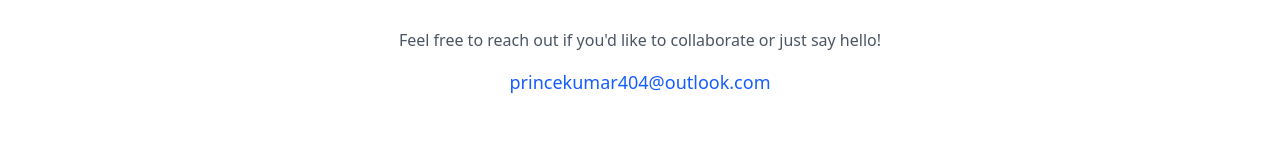
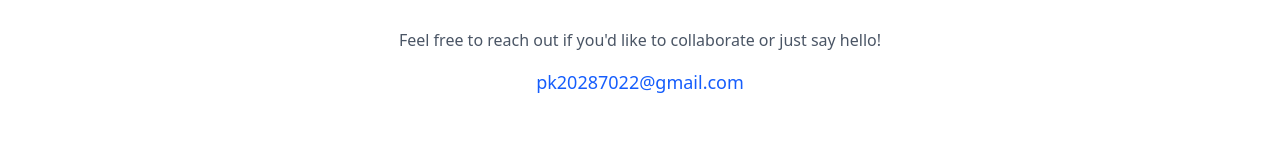
Before and after one commit to Prince-2028/My-websites, a React (Vite) app: page / in a window 1280 px wide. Shown: the part 1904-2064 px from the top of the page. Built offline with nearby package versions, Linux system fonts and the light colour scheme.

Commit message:
update the email id

```diff
--- a/src/components/Contect.jsx
+++ b/src/components/Contect.jsx
@@ -6,7 +6,7 @@ const Contact = () => {
       <h2 className="text-3xl font-bold mb-6">Contact Me</h2>
       <p className="text-gray-600 mb-4">Feel free to reach out if you'd like to collaborate or just say hello!</p>
       <a href="mailto:princekumar404@outlook.com" className="text-blue-600 text-lg hover:underline">
-        princekumar404@outlook.com
+       pk20287022@gmail.com
       </a>
     </section>
   );
```
